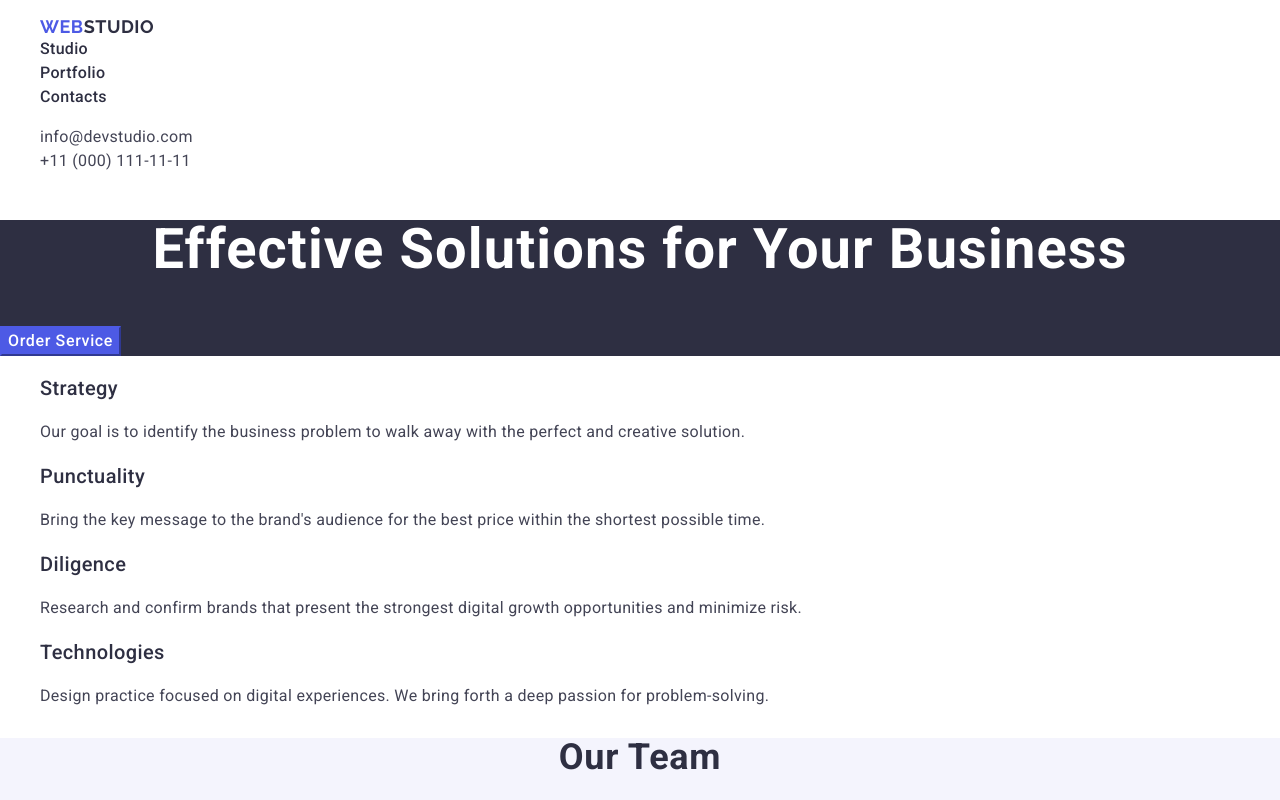
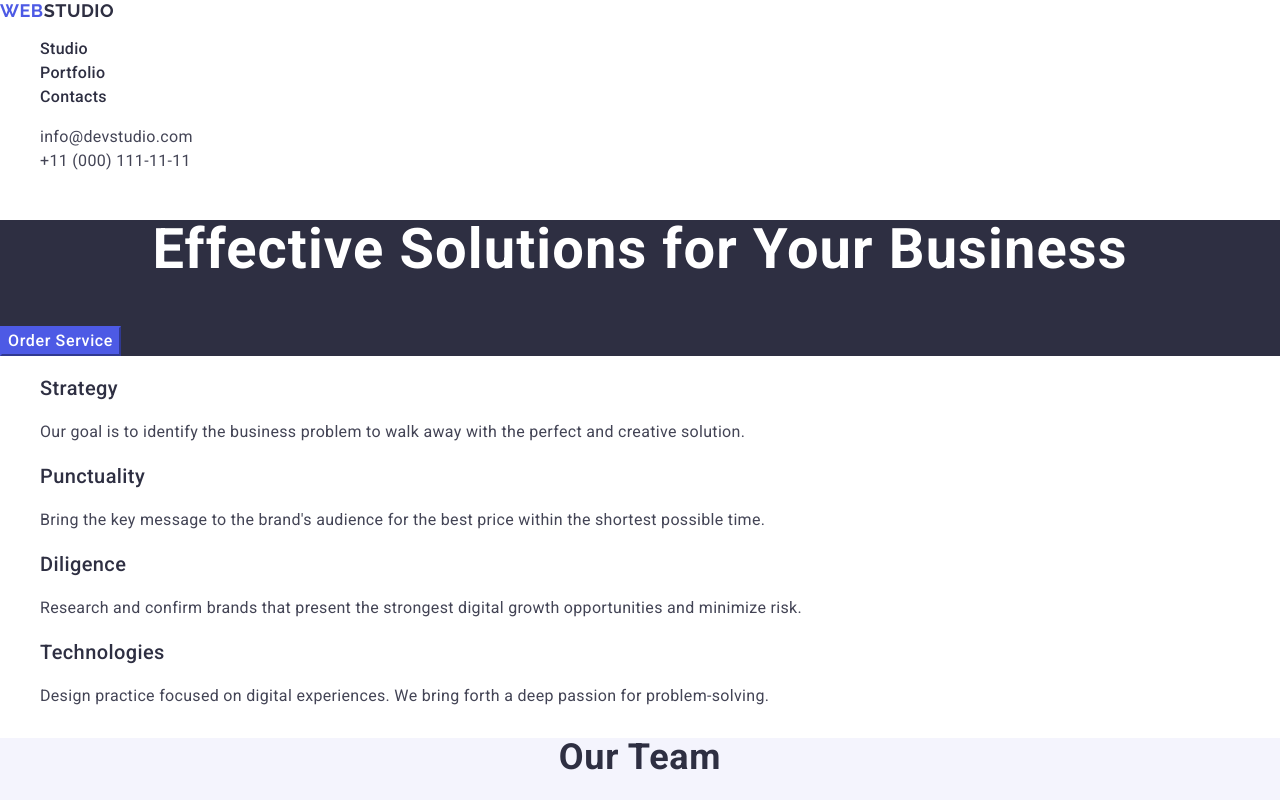
Before and after one commit to StepanovaOk/goit-markup-hw-02, a plain HTML site: page index.html in a window 1280 px wide. Shown: the top 800 px of the page. Drawn offline with nearby package versions, Linux system fonts and the light colour scheme.

Commit message:
LogoInNav

```diff
--- a/index.html
+++ b/index.html
@@ -19,11 +19,10 @@
   <body>
     <header>
       <nav>
+        <logo class="header-logo">Web<span class="logo">Studio</span></logo>
         <ul>
           <li>
-            <a href="./index.html" class="header-logo"
-              >Web<span class="logo">Studio</span></a
-            >
+            <a href="./index.html"></a>
           </li>
           <li>
             <a class="nav-list" href="">Studio</a>
```
